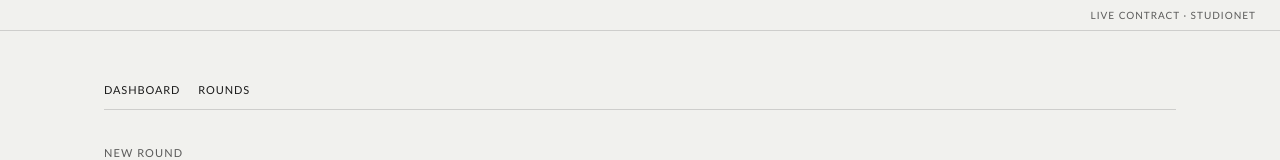
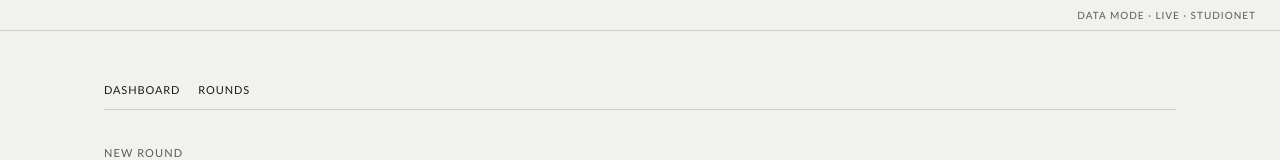
Before and after one commit to ometere123/quorum-clean, a Next.js app: page /rounds/new in a window 1280 px wide. Shown: the top 160 px of the page. Built offline with nearby package versions, Linux system fonts and the light colour scheme.

Commit message:
fix: keep provenance marker unambiguous

```diff
--- a/src/app/layout.tsx
+++ b/src/app/layout.tsx
@@ -8,5 +8,5 @@ export const metadata: Metadata = {
 };
 
 export default function RootLayout({ children }: Readonly<{ children: React.ReactNode }>) {
-  return <html lang="en"><body><div className="qc-provenance" role="status">{sourceLabel} · StudioNet</div>{children}</body></html>;
+  return <html lang="en"><body><div className="qc-provenance" role="status">DATA MODE · {sourceLabel === "LIVE CONTRACT" ? "LIVE" : "FIXTURES"} · StudioNet</div>{children}</body></html>;
 }
```
